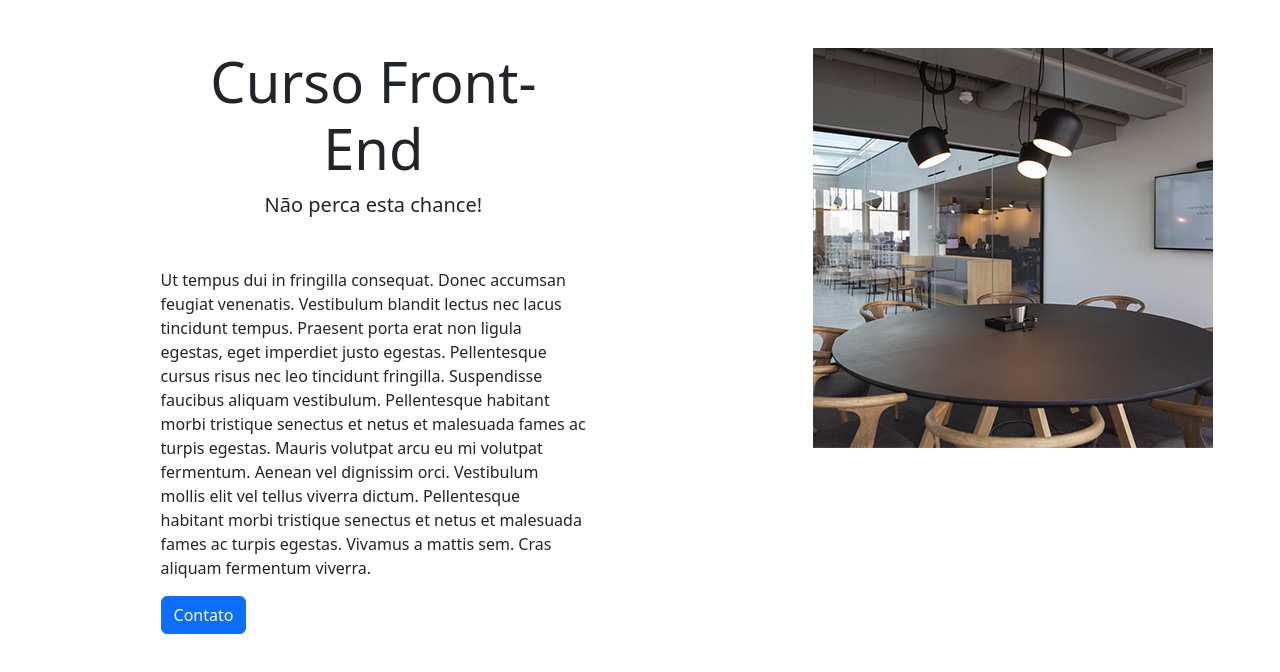
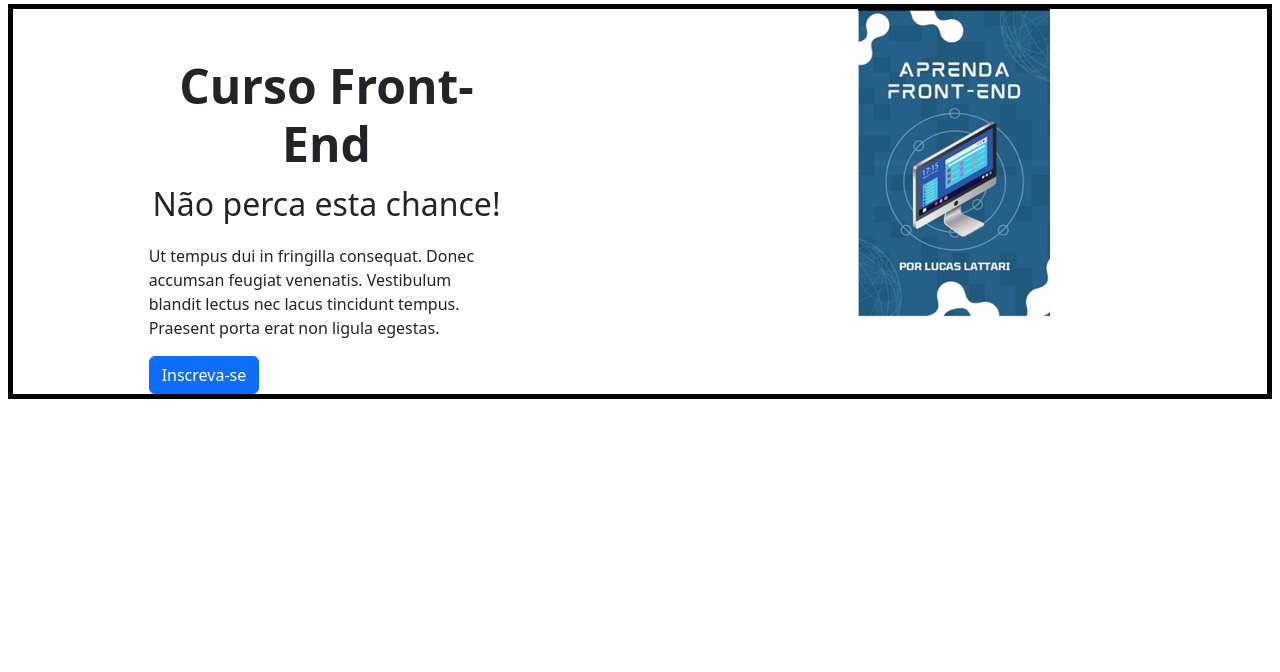
Before and after one commit to IvsonAssuncao/Tecnologias_from_end, a website: page index.html in a window 1280 px wide. Drawn offline with nearby package versions, Linux system fonts and the light colour scheme.

Commit message:
alteracao2

```diff
--- a/index.html
+++ b/index.html
@@ -13,26 +13,25 @@
 
 
     <section >
-        <div>
-            <div class="d-flex" >
+        <div class=" my-1 mx-2 border-5 border-1 "  style="border-style: solid; border-color: black;">
+            <div class="d-flex " >
                 <div class="row d-flex justify-content-center">
                     <div class="col-7 mt-5">
-                        <div>
-                            <h2 class="display-4 text-center" >Curso Front-End</h2>
-                            <p class="lead text-center">Não perca esta chance!</p>
+                        <div class="">
+                            <h2 class="display-5 fw-bold text-center" >Curso Front-End</h2>
+                            <p class="fw-light fs-2 text-center">Não perca esta chance!</p>
 
                         </div>
-                        <p class=" fw-light mt-5">
-                            Ut tempus dui in fringilla consequat. Donec accumsan feugiat venenatis. Vestibulum blandit lectus nec lacus tincidunt tempus. Praesent porta erat non ligula egestas, eget imperdiet justo egestas. Pellentesque cursus risus nec leo tincidunt fringilla.
-                            Suspendisse faucibus aliquam vestibulum. Pellentesque habitant morbi tristique senectus et netus et malesuada fames ac turpis egestas. Mauris volutpat arcu eu mi volutpat fermentum. Aenean vel dignissim orci. Vestibulum mollis
-                            elit vel tellus viverra dictum. Pellentesque habitant morbi tristique senectus et netus et malesuada fames ac turpis egestas. Vivamus a mattis sem. Cras aliquam fermentum viverra.
+                        <p class=" fw-light mt-1">
+                            Ut tempus dui in fringilla consequat. Donec accumsan feugiat venenatis. Vestibulum blandit lectus nec lacus tincidunt tempus. Praesent porta erat non ligula egestas.
+
                         </p>
-                        <a class="btn btn-primary" >Contato</a>
+                        <a class="btn btn-primary" >Inscreva-se</a>
                     </div>
                 </div>
-             <div class="col-5 mt-5 my-1 justify-content-start">
-                    <div class="text-center">
-                        <img src="premium_v5.jpg" alt="teste">
+             <div class="col-6 mb-4 justify-content-start">
+                    <div class=" text-center">
+                        <img src="imagem.jpg" alt="teste">
                     </div>
                </div>
 
```
Also changed, not shown: imagem.jpg (added), premium_v5.jpg (deleted).
